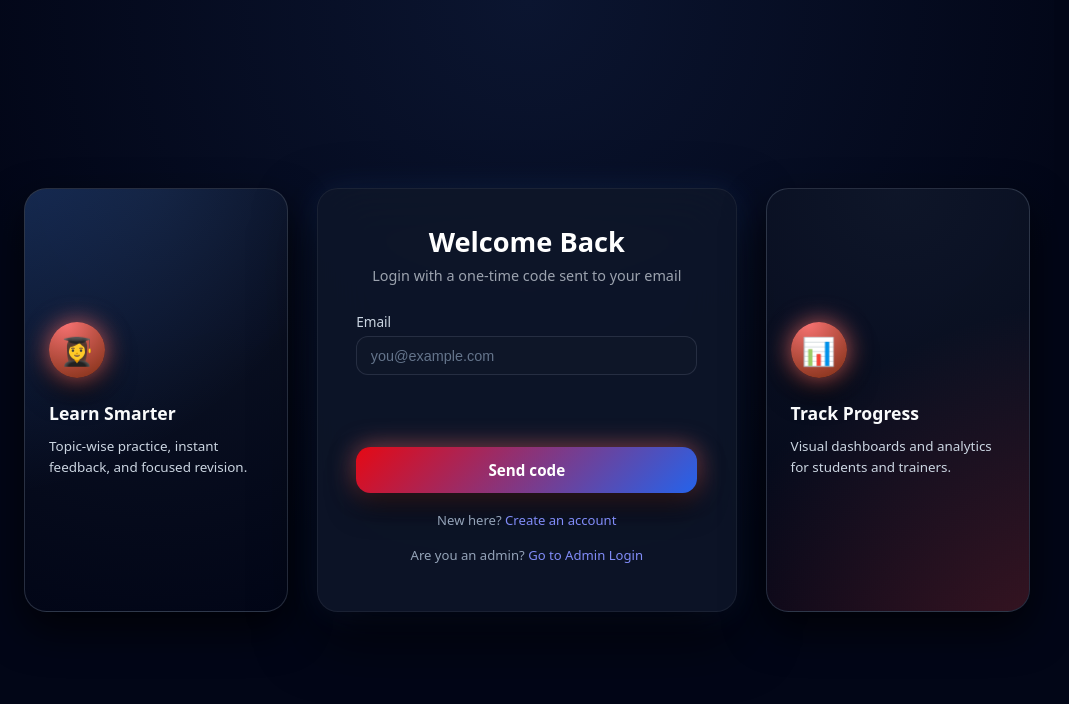
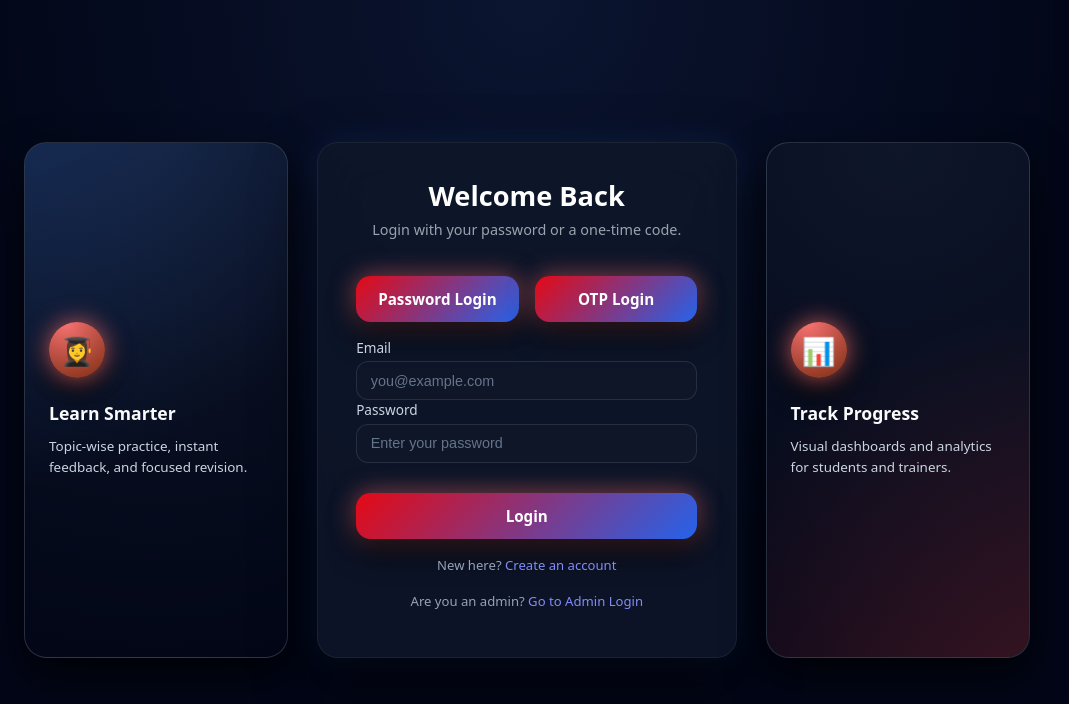
Before and after one commit to ghanneshreddy4-source/NDRWEBAPPLICATION, a website: page frontend/login.html in a window 1280 px wide. Shown: the whole page, without its empty margins (0-1069 px from the left). Drawn offline with Linux system fonts and the light colour scheme.

Commit message:
Update login.html

```diff
--- a/frontend/login.html
+++ b/frontend/login.html
@@ -18,15 +18,40 @@
 
       <div class="auth-card">
         <h1 class="auth-title">Welcome Back</h1>
-        <p class="auth-subtitle">Login with a one-time code sent to your email</p>
+        <p class="auth-subtitle">Login with your password or a one-time code.</p>
 
-        <form id="loginForm" class="auth-form" autocomplete="on">
+        <!-- Toggle Buttons -->
+        <div style="display:flex;justify-content:center;gap:1rem;margin-bottom:1rem;">
+          <button id="togglePasswordLogin" class="auth-button auth-outline">Password Login</button>
+          <button id="toggleOtpLogin" class="auth-button auth-outline">OTP Login</button>
+        </div>
+
+        <!-- PASSWORD LOGIN FORM -->
+        <form id="passwordLoginForm" class="auth-form" autocomplete="on" style="display:block;">
+          <div class="auth-field">
+            <label>Email</label>
+            <input type="email" id="pwEmail" required placeholder="you@example.com" />
+          </div>
+
+          <div class="auth-field">
+            <label>Password</label>
+            <input type="password" id="pwPassword" required placeholder="Enter your password" />
+          </div>
+
+          <p class="auth-error" id="pwError"></p>
+          <div style="display:flex;gap:.6rem;justify-content:center;margin-top:10px;">
+            <button id="pwLoginBtn" type="submit" class="auth-button">Login</button>
+          </div>
+        </form>
+
+        <!-- OTP LOGIN FORM -->
+        <form id="loginForm" class="auth-form" autocomplete="on" style="display:none;">
           <div class="auth-field">
             <label>Email</label>
             <input type="email" id="loginEmail" required placeholder="you@example.com" />
           </div>
 
-          <div id="loginOtpRow" class="auth-field" style="display:none">
+          <div id="loginOtpRow" class="auth-field" style="display:none;">
             <label>One-time code</label>
             <input type="text" id="loginOtp" placeholder="Enter code" maxlength="8" />
             <div style="display:flex;gap:0.6rem;margin-top:0.6rem;justify-content:center">
@@ -37,7 +62,6 @@
           </div>
 
           <p class="auth-error" id="loginError"></p>
-
           <div style="display:flex;gap:.6rem;justify-content:center;margin-top:10px;">
             <button id="sendOtpBtn" type="button" class="auth-button">Send code</button>
           </div>
```
